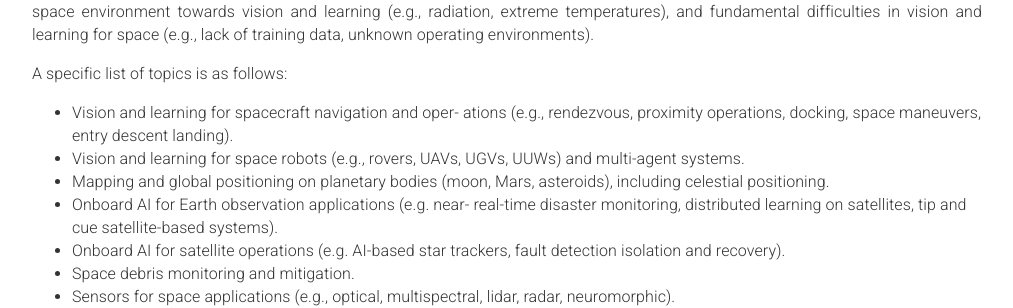
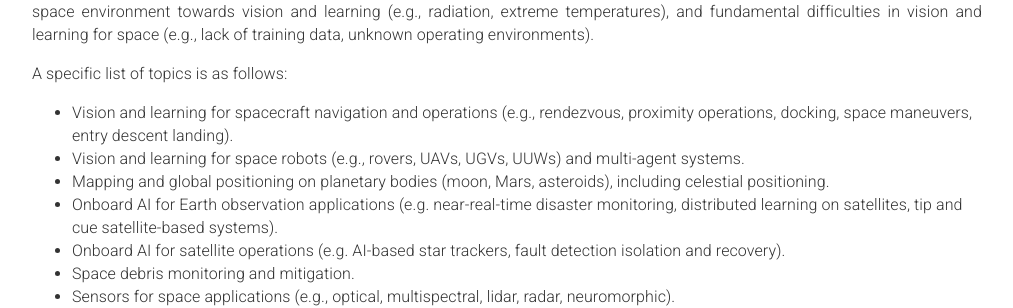
Before and after one commit to AIforSpace/2024, a Jekyll site: the page built from _pages/home.md, in a window 1280 px wide and 900 px high, scrolled down 1603 px. Shown: the part 157-465 px from the top of the window, without its empty margins (133-1146 px from the left). Built offline with Jekyll 4.4.1, drawn with Linux system fonts in a browser that asks for light colours.

Commit message:
Update home.md

```diff
--- a/_pages/home.md
+++ b/_pages/home.md
@@ -155,10 +155,10 @@ acknowledgements: ""
     <p>
     A specific list of topics is as follows:
     <ul>
-      <li>Vision and learning for spacecraft navigation and oper- ations (e.g., rendezvous, proximity operations, docking, space maneuvers, entry descent landing).</li>
+      <li>Vision and learning for spacecraft navigation and operations (e.g., rendezvous, proximity operations, docking, space maneuvers, entry descent landing).</li>
       <li>Vision and learning for space robots (e.g., rovers, UAVs, UGVs, UUWs) and multi-agent systems.</li>
       <li>Mapping and global positioning on planetary bodies (moon, Mars, asteroids), including celestial positioning.</li>
-      <li>Onboard AI for Earth observation applications (e.g. near- real-time disaster monitoring, distributed learning on satellites, tip and cue satellite-based systems).</li>
+      <li>Onboard AI for Earth observation applications (e.g. near-real-time disaster monitoring, distributed learning on satellites, tip and cue satellite-based systems).</li>
       <li>Onboard AI for satellite operations (e.g. AI-based star trackers, fault detection isolation and recovery).</li>
       <li>Space debris monitoring and mitigation.</li>
       <li>Sensors for space applications (e.g., optical, multispectral, lidar, radar, neuromorphic).</li>
```
